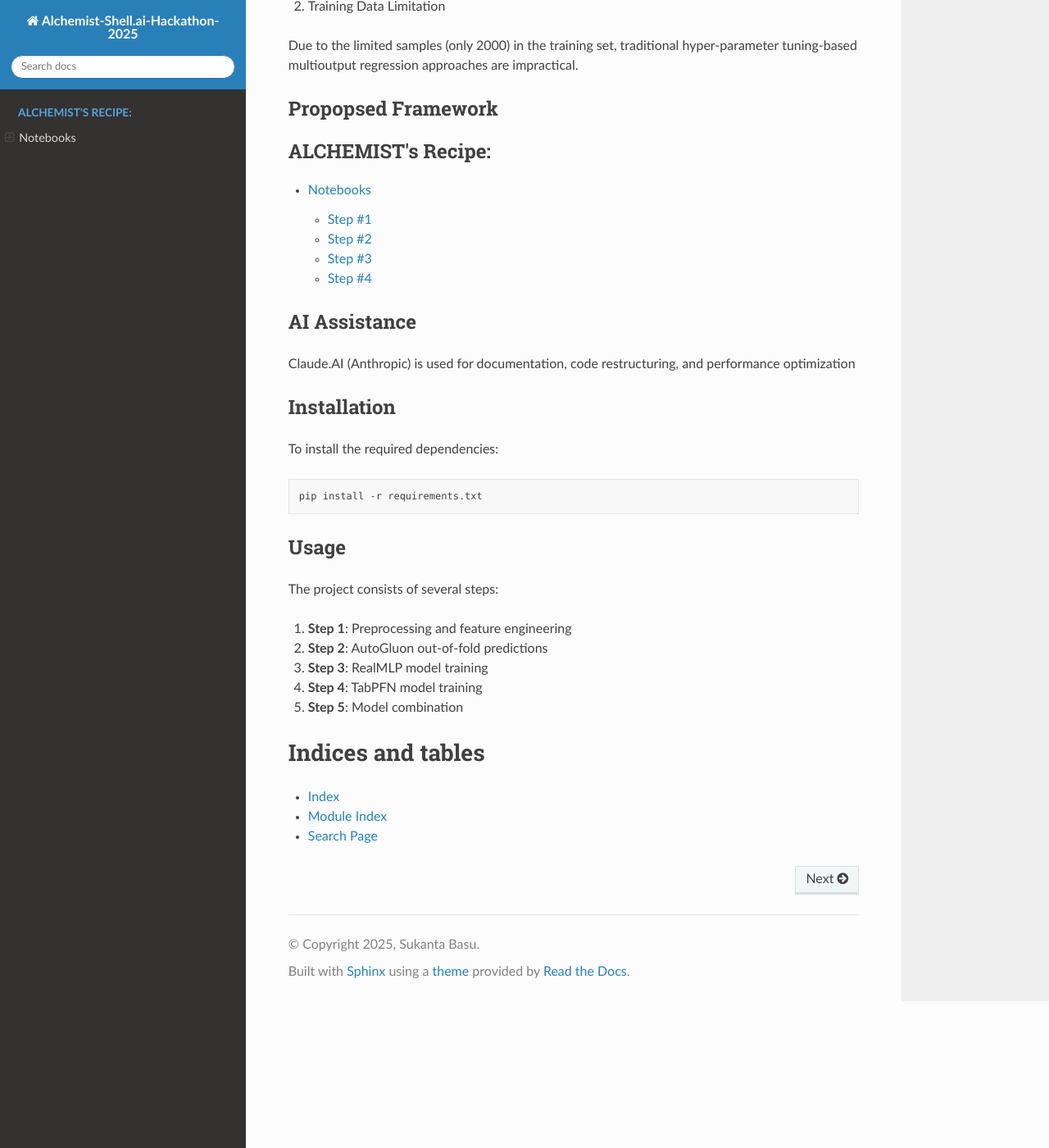
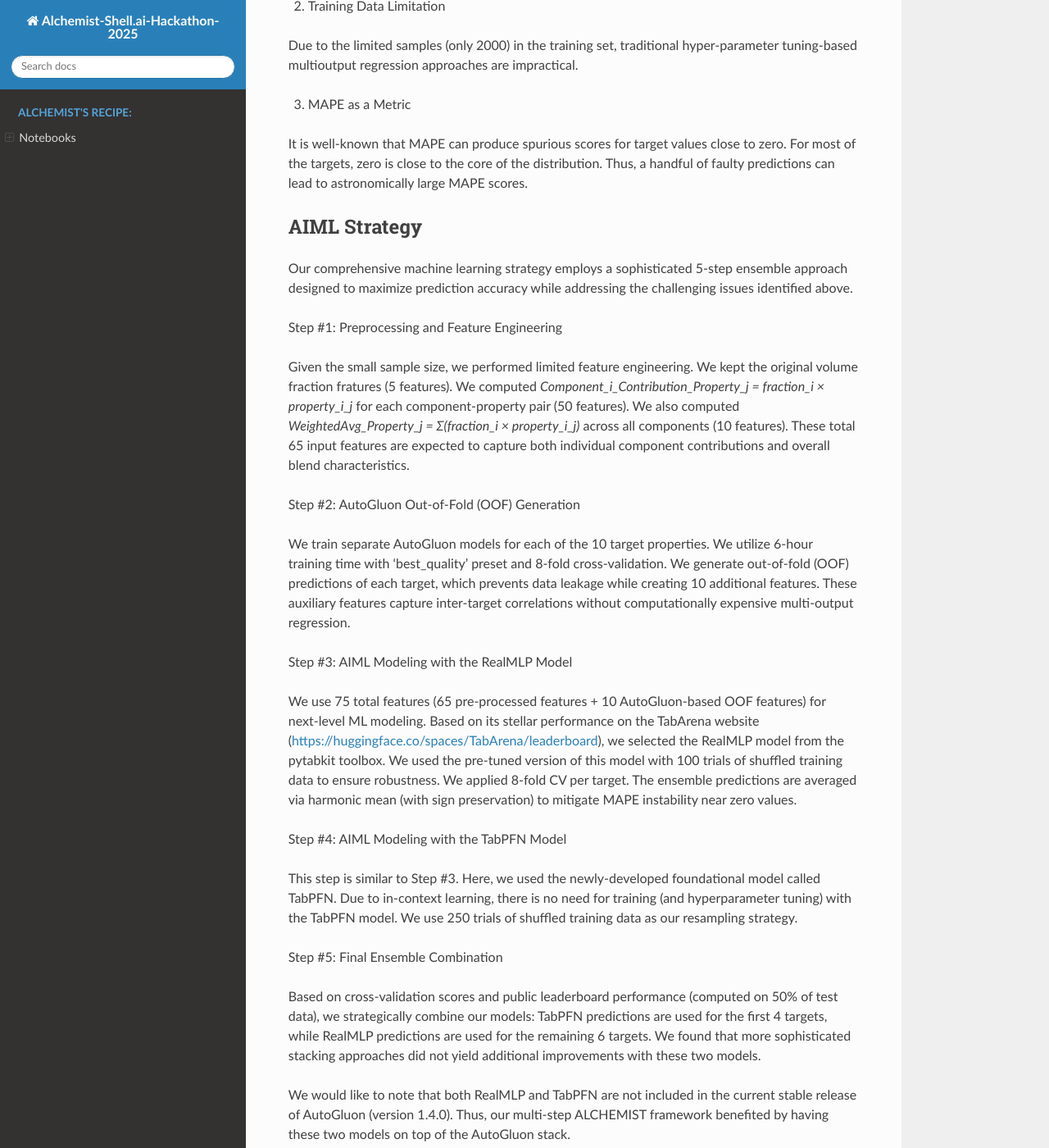
Before and after one commit to Sukantabasu/alchemist-shell.ai-hackathon-2025, a Sphinx documentation site: the page built from docs/source/index.rst, in a window 1280 px wide and 1400 px high, scrolled down 908 px. Shown: the whole window at 82% size. Built offline with Sphinx 7.4.7 and the Read the Docs theme 3.1.0, drawn with Linux system fonts in a browser that asks for light colours; pages that are not in the unit, such as notebooks, are missing from menus; some of the changed text lies outside the part shown.

Commit message:
Update index.rst

````diff
--- a/docs/source/index.rst
+++ b/docs/source/index.rst
@@ -30,6 +30,69 @@
 
 Due to the limited samples (only 2000) in the training set, traditional hyper-parameter tuning-based multioutput regression approaches are impractical.
 
+3. MAPE as a Metric
+
+It is well-known that MAPE can produce spurious scores for target values close to zero. For most of the targets, zero is close to the core of the distribution. Thus, a handful of faulty predictions can lead to astronomically large MAPE scores.
+
+AIML Strategy
+----------------
+
+Our comprehensive machine learning strategy employs a sophisticated 5-step ensemble approach designed to maximize prediction accuracy while addressing the challenging issues identified above.
+
+Step #1: Preprocessing and Feature Engineering
+
+Given the small sample size, we performed limited feature engineering. We kept the original volume fraction fratures (5 features). We computed `Component_i_Contribution_Property_j = fraction_i × property_i_j` for each component-property pair (50 features). We also computed `WeightedAvg_Property_j = Σ(fraction_i × property_i_j)` across all components (10 features). These total 65 input features are expected to capture both individual component contributions and overall blend characteristics.
+
+Step #2: AutoGluon Out-of-Fold (OOF) Generation
+
+We train separate AutoGluon models for each of the 10 target properties. We utilize 6-hour training time with 'best_quality' preset and 8-fold cross-validation. We generate out-of-fold (OOF) predictions of each target, which prevents data leakage while creating 10 additional features. These auxiliary features capture inter-target correlations without computationally expensive multi-output regression.
+
+Step #3: AIML Modeling with the RealMLP Model
+
+We use 75 total features (65 pre-processed features + 10 AutoGluon-based OOF features) for next-level ML modeling. Based on its stellar performance on the TabArena website (https://huggingface.co/spaces/TabArena/leaderboard), we selected the RealMLP model from the pytabkit toolbox. We used the pre-tuned version of this model with 100 trials of shuffled training data to ensure robustness. We applied 8-fold CV per target. The ensemble predictions are averaged via harmonic mean (with sign preservation) to mitigate MAPE instability near zero values.
+
+Step #4: AIML Modeling with the TabPFN Model
+
+This step is similar to Step #3. Here, we used the newly-developed foundational model called TabPFN. Due to in-context learning, there is no need for training (and hyperparameter tuning) with the TabPFN model. We use 250 trials of shuffled training data as our resampling strategy.
+
+Step #5: Final Ensemble Combination
+
+Based on cross-validation scores and public leaderboard performance (computed on 50% of test data), we strategically combine our models: TabPFN predictions are used for the first 4 targets, while RealMLP predictions are used for the remaining 6 targets. We found that more sophisticated stacking approaches did not yield additional improvements with these two models.
+
+We would like to note that both RealMLP and TabPFN are not included in the current stable release of AutoGluon (version 1.4.0). Thus, our multi-step ALCHEMIST framework benefited by having these two models on top of the AutoGluon stack.
+
+
+Usage Guide
+--------------
+
+1. **Prepare Data Structure**:
+```
+project_root/
+├── Codes/
+├── DATA/
+│   ├── train.csv
+│   └── test.csv
+├── ExtractedDATA/
+└── Models/
+```
+
+2. **Run the Pipeline**:
+```bash
+# Step 1: Preprocessing
+python Step1_Preprocess.py
+
+# Step 2: Generate AutoGluon OOFs
+python Step2_AutoGluon_OOF.py
+
+# Step 3: Train RealMLP models
+python Step3_RealMLP.py
+
+# Step 4: Train TabPFN models
+python Step4_TabPFN.py
+
+# Step 5: Final ensemble
+python Step5_Ensemble.py
+```
 
 Propopsed Framework
 -------------------
@@ -46,31 +109,3 @@
 --------------
 
 Claude.AI (Anthropic) is used for documentation, code restructuring, and performance optimization
-
-
-Installation
-------------
-
-To install the required dependencies:
-
-.. code-block:: bash
-
-   pip install -r requirements.txt
-
-Usage
------
-
-The project consists of several steps:
-
-1. **Step 1**: Preprocessing and feature engineering
-2. **Step 2**: AutoGluon out-of-fold predictions
-3. **Step 3**: RealMLP model training
-4. **Step 4**: TabPFN model training
-5. **Step 5**: Model combination
-
-Indices and tables
-==================
-
-* :ref:`genindex`
-* :ref:`modindex`
-* :ref:`search`
````
